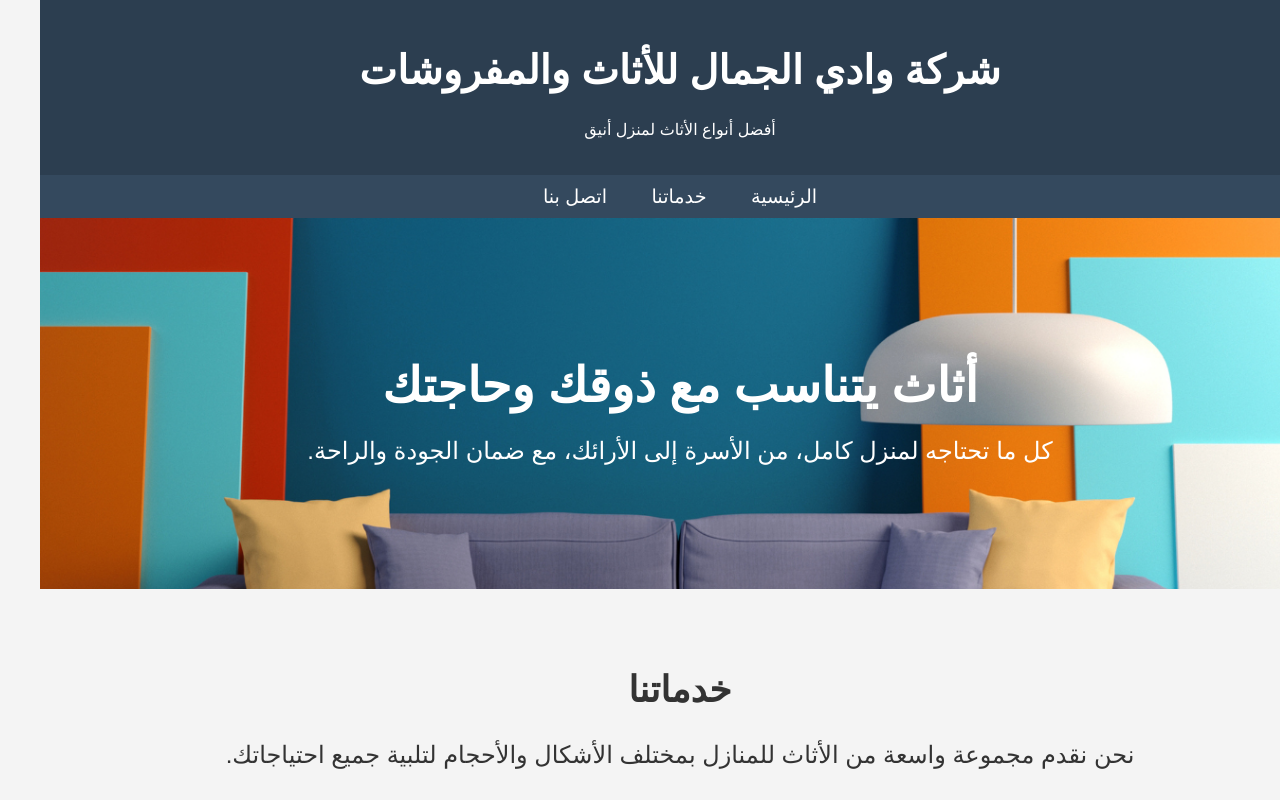
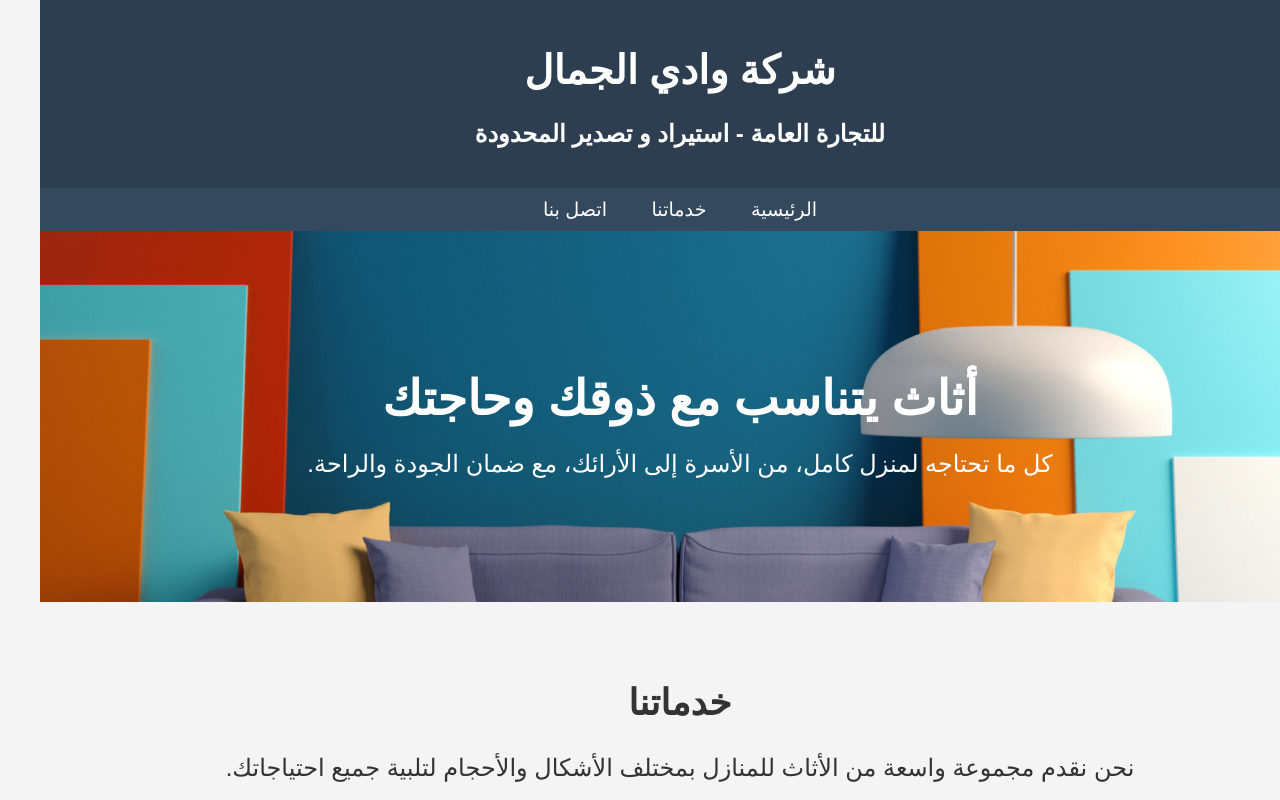
Before and after one commit to mohammedjm18/wadialjamal, a plain HTML site: page index.html in a window 1280 px wide. Shown: the top 800 px of the page. Drawn offline with Linux system fonts and the light colour scheme.

Commit message:
Update index.html

```diff
--- a/index.html
+++ b/index.html
@@ -4,7 +4,7 @@
 <head>
   <meta charset="UTF-8">
   <meta name="viewport" content="width=device-width, initial-scale=1.0">
-  <title>شركة وادي الجمال للأثاث والمفروشات</title>
+  <title>شركة وادي الجمال</title>
   <style>
     body {
       font-family: 'Arial', sans-serif;
@@ -145,8 +145,8 @@
 
   <!-- Header Section -->
   <header>
-    <h1>شركة وادي الجمال للأثاث والمفروشات</h1>
-    <p>أفضل أنواع الأثاث لمنزل أنيق</p>
+    <h1>شركة وادي الجمال</h1>
+    <h2>للتجارة العامة - استيراد و تصدير المحدودة</h2>
   </header>
 
   <!-- Navigation Menu -->
@@ -227,7 +227,7 @@
           width="350" height="350" style="border:0;" allowfullscreen="" loading="lazy"
           referrerpolicy="no-referrer-when-downgrade"></iframe>
       </div>
-      <p><strong>الهاتف:</strong> <a href="tel:+9647508961468" style="direction: ltr;">+9647508961468</a></p>
+      <p><strong>الهاتف:</strong> <a href="tel:+9647508961468" style="direction: ltr;">009647508961468</a></p>
       <p><strong>البريد الإلكتروني:</strong> <a href="mailto:s12772222@gmail.com">s12772222@gmail.com</a></p>
     </div>
   </section>
```
